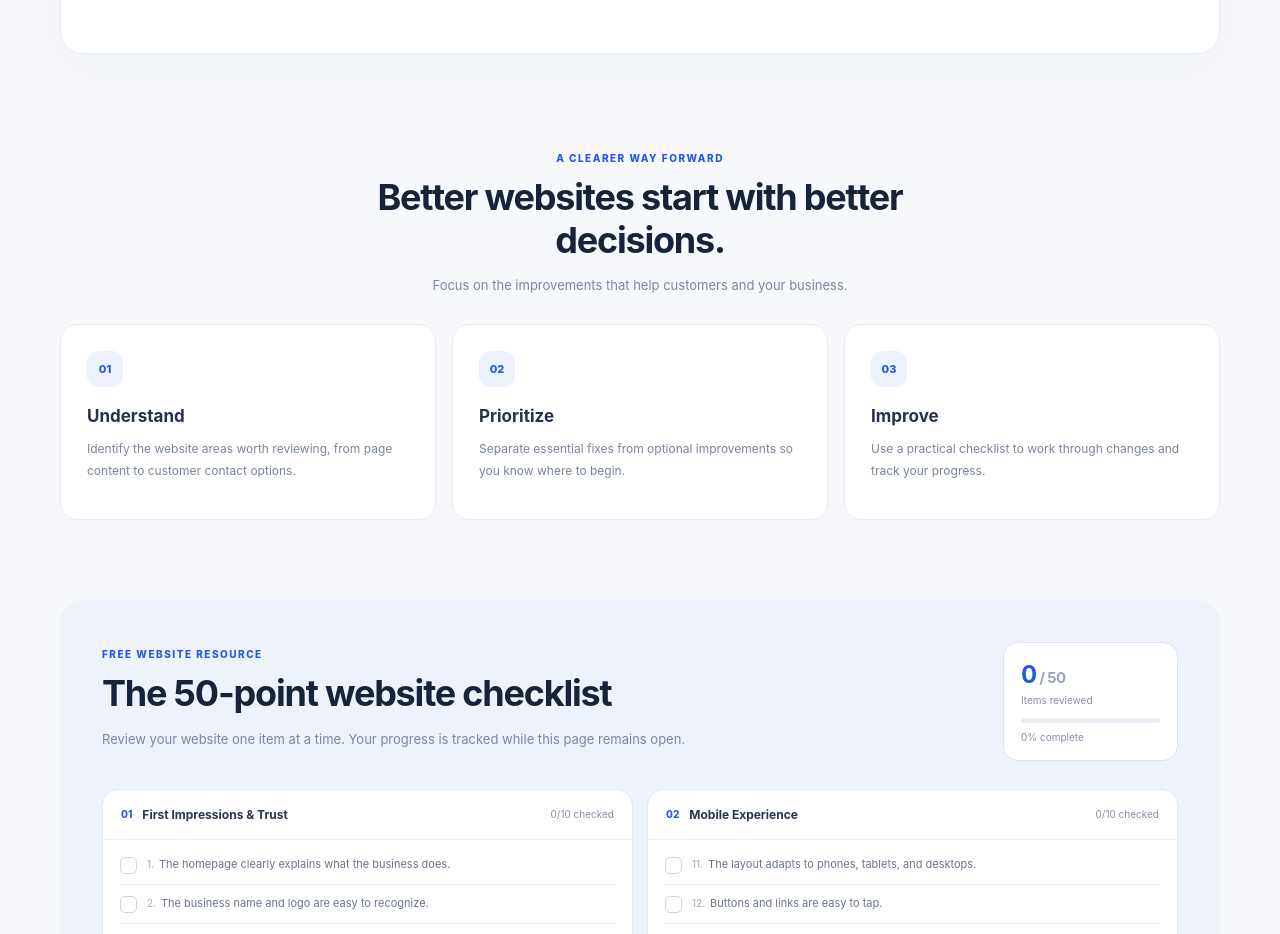
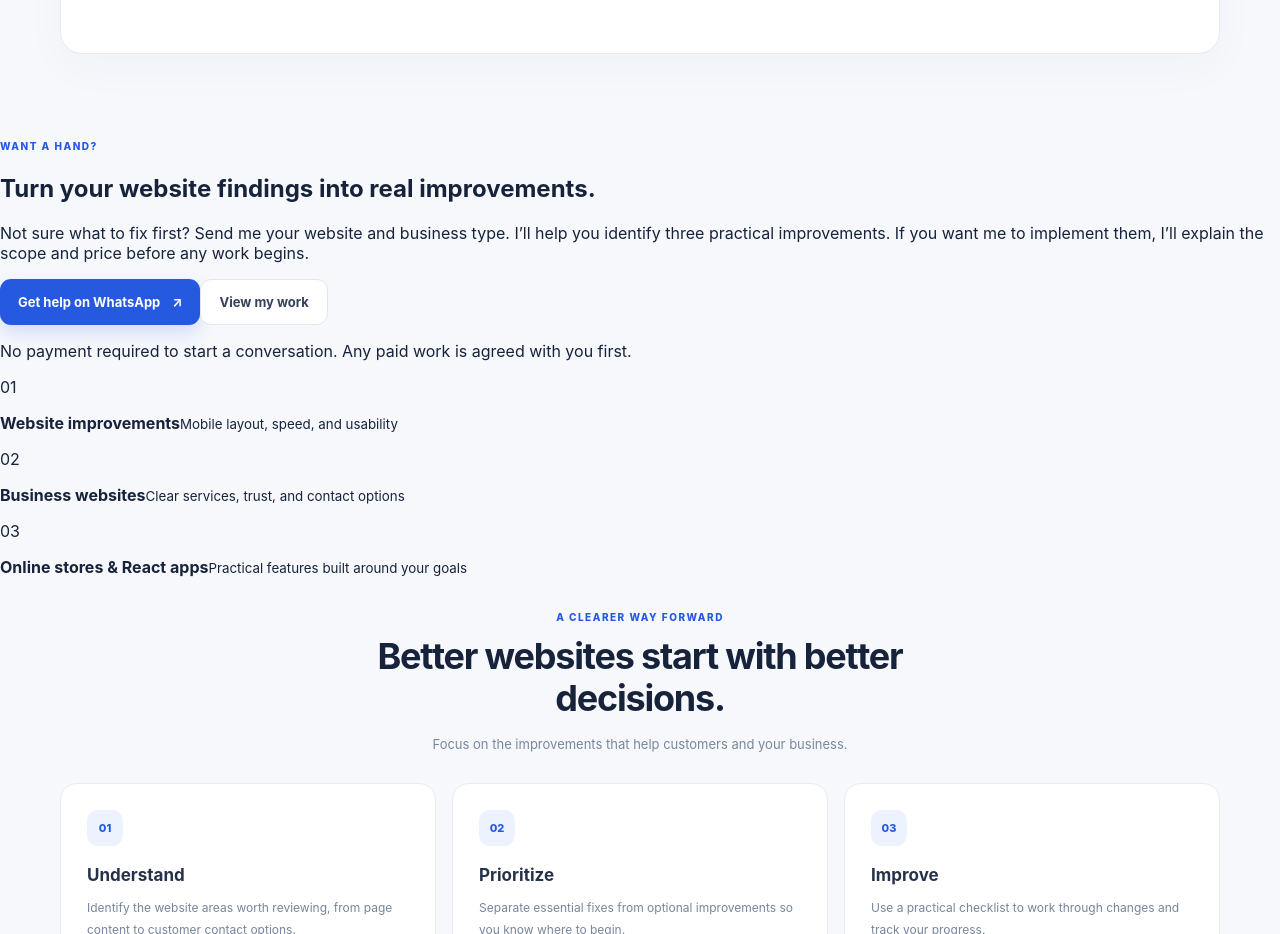
Before and after one commit to JohnkayFundz/sitelift, a React (Vite) app: page / in a window 1280 px wide. Shown: the part 1000-1934 px from the top of the page. Built offline with nearby package versions, Linux system fonts and the light colour scheme.

Commit message:
Add WhatsApp client enquiry calls to action

```diff
--- a/src/App.jsx
+++ b/src/App.jsx
@@ -334,10 +334,48 @@ function App() {
                     ) : <p>No Lighthouse opportunities were returned for this run. Review the category scores and rerun if needed.</p>}
                   </article>
                 </div>
+                <div className="result-cta">
+                  <div>
+                    <strong>Want help fixing these findings?</strong>
+                    <p>Send this website address to JohnKay Fundz to discuss practical next steps.</p>
+                  </div>
+                  <a className="button button-primary" href={`https://wa.me/2348188840165?text=${encodeURIComponent(`Hi JohnKay, I ran a SiteLift audit for ${auditResult.finalUrl || auditResult.url} and would like help improving it.`)}`} target="_blank" rel="noreferrer">Discuss improvements ↗</a>
+                </div>
                 <p className="checklist-disclaimer">These results reflect an automated Lighthouse lab test, not a guarantee of search ranking or real-world user experience. Google may return no field data for low-traffic websites.</p>
               </section>
             )}
           </form>
+        </section>
+
+        <section className="conversion-section" id="get-help">
+          <div className="conversion-copy">
+            <span className="section-kicker">WANT A HAND?</span>
+            <h2>Turn your website findings into real improvements.</h2>
+            <p>
+              Not sure what to fix first? Send me your website and business type.
+              I’ll help you identify three practical improvements. If you want me
+              to implement them, I’ll explain the scope and price before any work begins.
+            </p>
+            <div className="conversion-actions">
+              <a
+                className="button button-primary"
+                href="https://wa.me/2348188840165?text=Hi%20JohnKay%2C%20I%20used%20SiteLift%20and%20would%20like%20help%20improving%20my%20website.%20My%20website%20is%3A%20"
+                target="_blank"
+                rel="noreferrer"
+              >
+                Get help on WhatsApp <span aria-hidden="true">↗</span>
+              </a>
+              <a className="button button-secondary" href="https://johnkayfundz.github.io/portfolio-website/" target="_blank" rel="noreferrer">
+                View my work
+              </a>
+            </div>
+            <p className="conversion-note">No payment required to start a conversation. Any paid work is agreed with you first.</p>
+          </div>
+          <div className="conversion-points">
+            <div><span>01</span><p><strong>Website improvements</strong><small>Mobile layout, speed, and usability</small></p></div>
+            <div><span>02</span><p><strong>Business websites</strong><small>Clear services, trust, and contact options</small></p></div>
+            <div><span>03</span><p><strong>Online stores & React apps</strong><small>Practical features built around your goals</small></p></div>
+          </div>
         </section>
 
         <section className="how-section" id="how-it-works">
```
